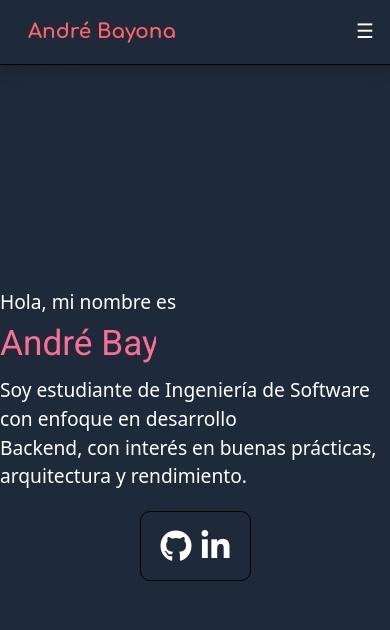
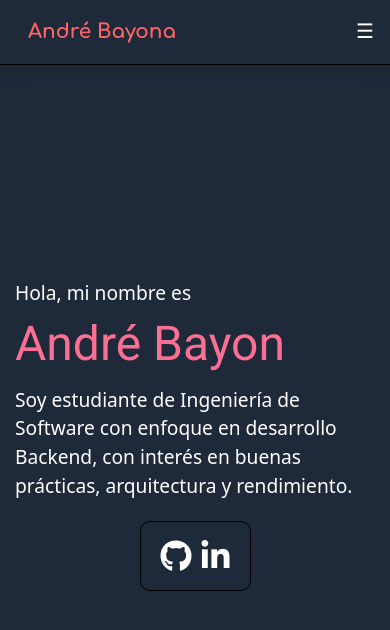
Before and after one commit to andrebm99/portfolio, a React (Vite) app: page / in a window 390 px wide. Shown: the top 630 px of the page. Built offline with nearby package versions, Linux system fonts and the light colour scheme.

Commit message:
feat: sección principal terminada

```diff
--- a/src/css/home.css
+++ b/src/css/home.css
@@ -1,5 +1,5 @@
 :root{
-    --characters: 13;
+    --characters: 9;
 }
 
 .caja {
@@ -10,7 +10,7 @@
 }
 
 .caja h2 {
-    font-size: clamp(2.2rem, 6vw, 3em);
+    font-size: 3em;
     font-family: "Roboto", sans-serif;
     color: #fb6f92;
 
@@ -32,16 +32,16 @@
         width: 0;
     }
 
-    15% {        /* pausa antes de escribir */
+    18% {        /* pausa antes de escribir */
         width: 0;
     }
 
-    65% {        /* escritura */
-        width: calc(var(--characters) * 1ch);
+    70% {        /* escritura */
+        width: calc(var(--characters) * 1.25ch);
     }
 
-    85% {        /* pausa después de escribir */
-        width: calc(var(--characters) * 1ch);
+    90% {        /* pausa después de escribir */
+        width: calc(var(--characters) * 1.25ch);
     }
 
     100% {       /* reset limpio */
@@ -111,3 +111,17 @@
 .centrando-redes:hover{
     box-shadow: 0 8px 25px #ffb3c6;
 }
+
+@media screen and (max-width: 600px) {
+    main {
+        max-width: 960px;
+        align-items: center;
+    }
+
+    .caja{
+        display: flex;
+        margin: auto;
+        padding: 10px 15px;
+        justify-content: center;
+    }
+}
--- a/src/pages/Home.tsx
+++ b/src/pages/Home.tsx
@@ -2,6 +2,7 @@ import "../css/home.css";
 
 export default function Home() {
   return (
+    <main>
       <section className="caja">
         <div className="contenido">
           <p className="texto-ini">Hola, mi nombre es</p>
@@ -9,8 +10,10 @@ export default function Home() {
           <div className="caja-presentacion">
             <p>
               <span>
-            Soy estudiante de Ingeniería de Software con enfoque en desarrollo <br />
-            Backend, con interés en buenas prácticas, arquitectura y rendimiento.
+                Soy estudiante de Ingeniería de Software con enfoque en
+                desarrollo <br />
+                Backend, con interés en buenas prácticas, arquitectura y
+                rendimiento.
               </span>
             </p>
           </div>
@@ -19,12 +22,16 @@ export default function Home() {
               <a href="https://github.com/andrebm99" target="_blank">
                 <i className="fa-brands fa-github"></i>
               </a>
-            <a href="https://www.linkedin.com/in/andrebayona/" target="_blank">
+              <a
+                href="https://www.linkedin.com/in/andrebayona/"
+                target="_blank"
+              >
                 <i className="fa-brands fa-linkedin-in"></i>
               </a>
             </div>
           </div>
         </div>
       </section>
+    </main>
   );
 }
```
Lines whose indentation alone changed are shown as unchanged.
